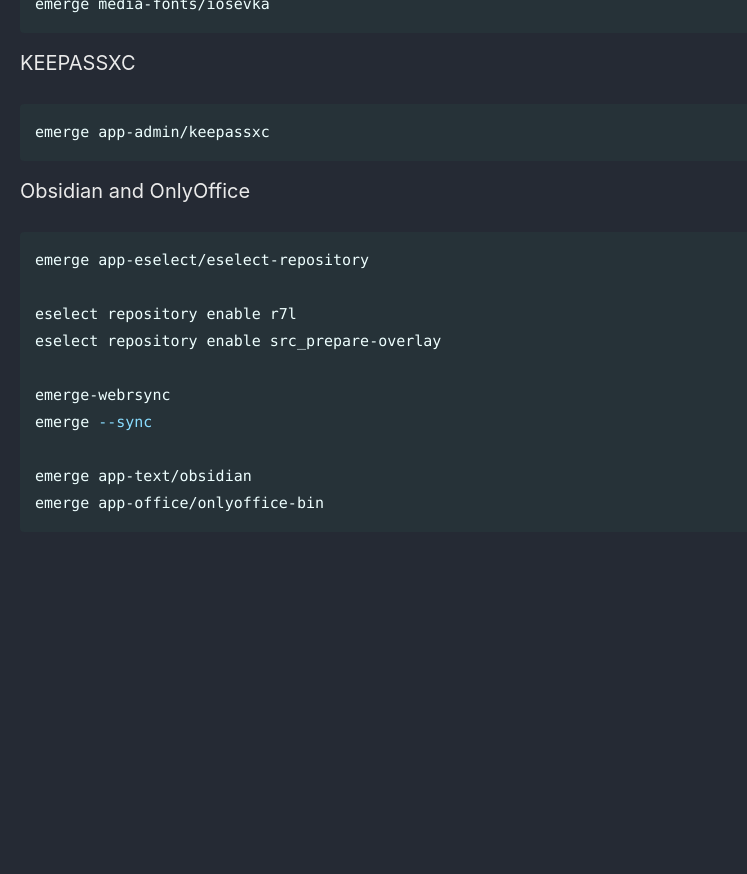
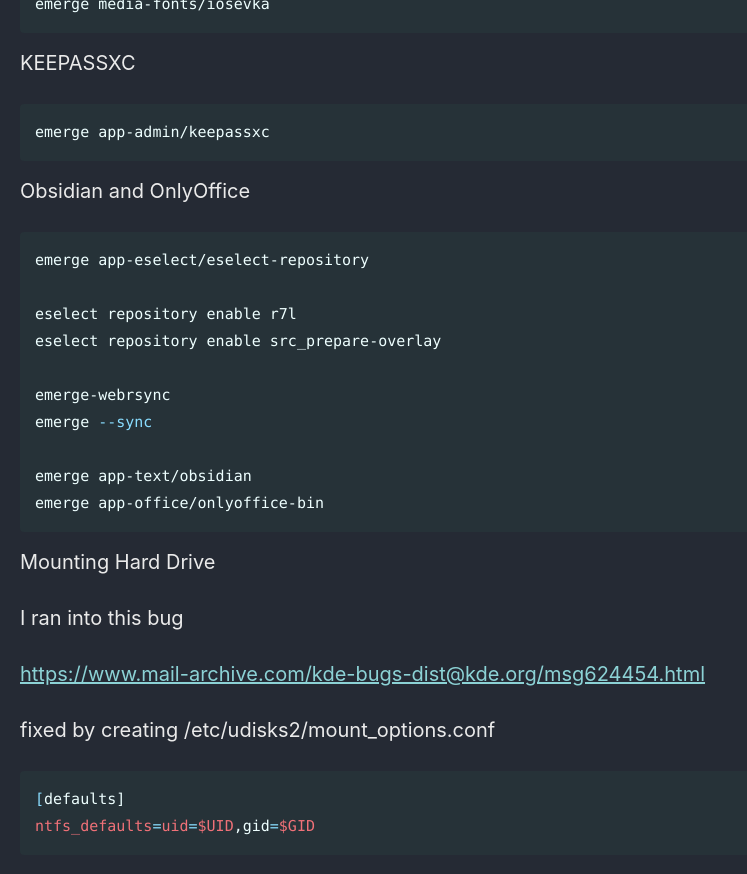
Before and after one commit to Connor-McCartney/Connor-McCartney.github.io, a Jekyll site: the page built from _pages/misc/gentoo.md, in a window 1280 px wide and 900 px high, scrolled down 7906 px. Shown: the top 874 px of the window, without its empty margins (0-747 px from the left). Built offline with Jekyll 4.4.1, drawn with Linux system fonts in a browser that asks for light colours; cached includes are drawn as plain includes; before the commit the page ends 8483 px from its top, so only the background shows below that.

Commit message:
Update gentoo.md

````diff
--- a/_pages/misc/gentoo.md
+++ b/_pages/misc/gentoo.md
@@ -369,3 +369,17 @@ emerge --sync
 emerge app-text/obsidian
 emerge app-office/onlyoffice-bin
 ```
+
+
+Mounting Hard Drive
+
+I ran into this bug
+
+<https://www.mail-archive.com/kde-bugs-dist@kde.org/msg624454.html>
+
+fixed by creating /etc/udisks2/mount_options.conf
+
+```bash
+[defaults]
+ntfs_defaults=uid=$UID,gid=$GID
+```
````
